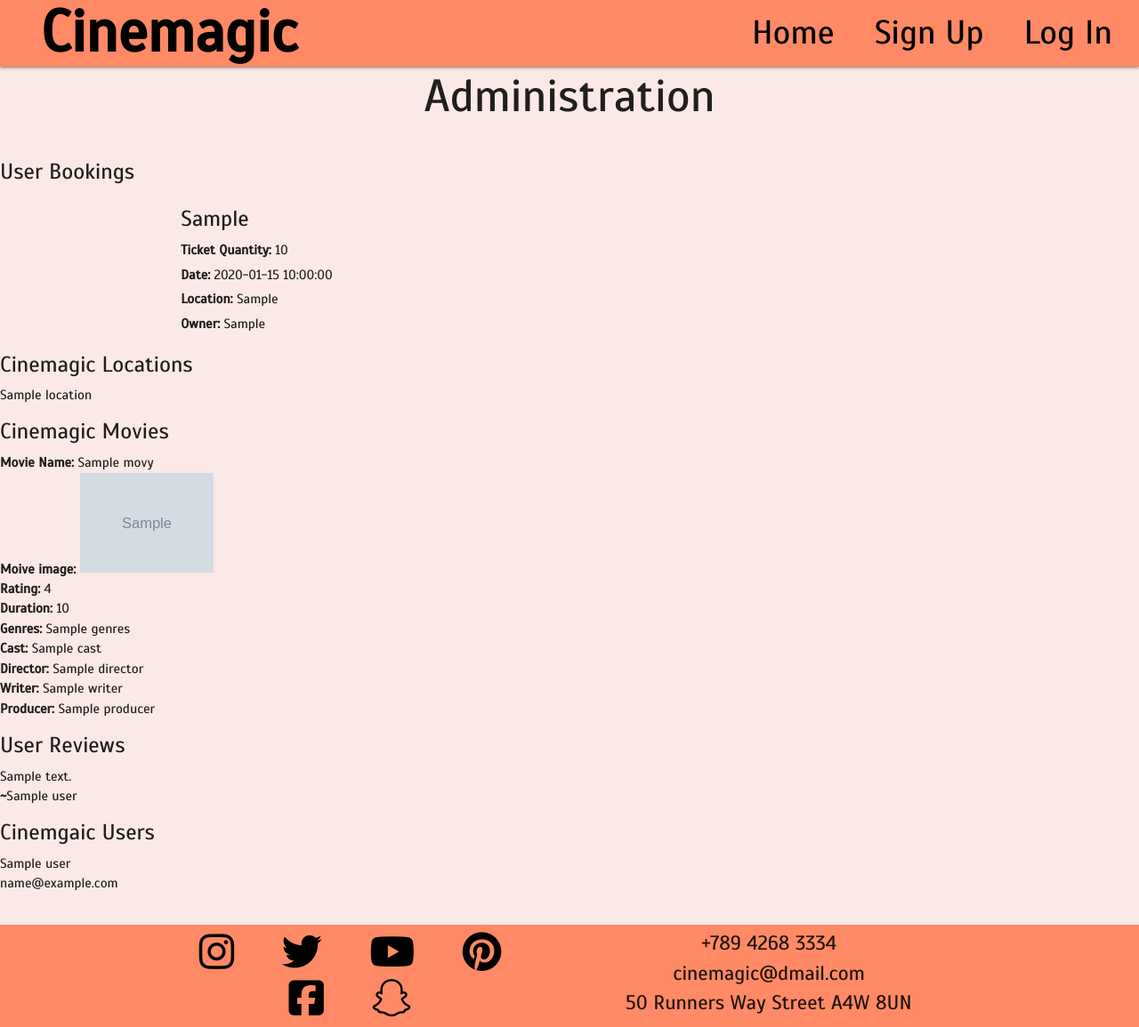
After one commit to VioletViolaVi/Milestone-Project-3, a Flask app: page /admin in a window 1280 px wide. The commit adds this page. Shown: the whole page at 89% size. Run offline with Flask 2, Linux system fonts and the light colour scheme; grey boxes marked "Sample" are stand-in pictures; a database or web service that is not in the repository returns one stand-in record (values such as "Sample title"); some libraries are stand-ins or nearby versions.

Commit message:
Add admin page and upload data from mongo db onto it.

```diff
--- a/app.py
+++ b/app.py
@@ -78,7 +78,7 @@ def signup():
         # puts new user in session cookie
         session["user"] = request.form.get("username").lower()
         flash("Sign Up Successful!")
-        flash(f"Welcome {request.form.get('username')}!")
+        flash(f"Welcome {request.form.get('username').capitalize()}!")
         return redirect(url_for("home"))
 
     return render_template("signup.html", page_title="Sign Up")
@@ -121,6 +121,7 @@ def my_bookings():
 
         reviews = {
             "reviewed_movie_name": request.form.get("selectedMovie"),
+            "user_rating": request.form.get("rating"),
             "user_review": request.form.get("commentBox"),
             "user": session["user"].title()
         }
@@ -172,12 +173,39 @@ def delete_booking(booked_details_id):
 @app.route("/logout")
 def logout():
 
-    flash("You have been logged out!")
+    flash("You Have Been Logged Out!")
     # removes session cookies to logout
     session.pop("user")
     return redirect(url_for("home"))
 
 
+@app.route("/admin")
+def admin():
+
+    # booking info brought out from mongo db
+    booking_info = mongo.db.booked_details.find()
+    # location info taken from mongo db for dropdown
+    location_names = list(mongo.db.locations.find())
+    # movie info taken from mongo db for dropdown
+    movie_names = list(mongo.db.movies.find())
+    # reviews brought out from mongo db for admin
+    reviews = list(mongo.db.reviews.find())
+    # users brought out from mongo db for admin
+    users = list(mongo.db.users.find())
+
+    return render_template("admin.html", page_title="Administration",
+                           bookings_title="User Bookings",
+                           locations_title="Cinemagic Locations",
+                           movies_title="Cinemagic Movies",
+                           users_reviews_title="User Reviews",
+                           users_title="Cinemgaic Users",
+                           booking_info=booking_info,
+                           location_names=location_names,
+                           movie_names=movie_names,
+                           reviews=reviews,
+                           users=users)
+
+
 if __name__ == "__main__":
     app.run(host=os.environ.get("IP"), port=int(
         os.environ.get("PORT")), debug=True)
--- a/static/css/style.css
+++ b/static/css/style.css
@@ -239,6 +239,24 @@ input#password {
   margin-bottom: 0px;
 }
 
+/******************************************* each modals */
+.modal {
+  width: 95%;
+}
+
+.form-item label {
+  color: black;
+  font-size: 1.2rem;
+}
+
+button,
+input,
+optgroup,
+select,
+textarea {
+  font-family: "Scada", sans-serif;
+}
+
 /******************************************* homepage modal */
 
 .datepicker-cancel,
@@ -334,23 +352,55 @@ input.select-dropdown.dropdown-trigger {
   margin: 25px 0px 0px 35px;
 }
 
-/******************************************* all modals*/
-.modal {
-  width: 95%;
+/******************************************* face rating */
+
+[type="radio"]:not(:checked),
+[type="radio"]:checked {
+  opacity: 1;
 }
 
-.form-item label {
-  color: black;
-  font-size: 1.2rem;
+.fas.fa-angry,
+.fas.fa-frown,
+.fas.fa-meh,
+.fas.fa-smile,
+.fas.fa-grin-alt {
+  font-size: 3rem;
+  cursor: pointer;
 }
 
-button,
-input,
-optgroup,
-select,
-textarea {
-  font-family: "Scada", sans-serif;
+.fas.fa-angry:hover,
+.fas.fa-frown:hover,
+.fas.fa-meh:hover,
+.fas.fa-smile:hover,
+.fas.fa-grin-alt:hover {
+  font-size: 3.1rem;
 }
+
+.fas.fa-angry {
+  color: red;
+}
+
+.fas.fa-frown {
+  color: orange;
+}
+
+.fas.fa-meh {
+  color: yellow;
+}
+
+.fas.fa-smile {
+  color: lightgreen;
+}
+
+.fas.fa-grin-alt {
+  color: green;
+}
+
+  /******************************************* admin */
+
+  .admin-images{
+      width: 10em;
+  }
 
 /****************************************************************************************************** BREAKPOINTS from bootstrap */
 @media (min-width: 576px) {
--- a/static/js/scripts.js
+++ b/static/js/scripts.js
@@ -15,76 +15,14 @@ $(document).ready(function () {
       done: "Select",
     },
   });
-// materialize carousel
-$('.carousel').carousel({
+  // materialize carousel
+  $(".carousel").carousel({
     dist: 0,
     duration: 500,
-    padding: 400,
+    padding: 200,
     numVisible: 6,
     fullWidth: true,
     indicators: true,
-    noWrap: false
+    noWrap: false,
+  });
 });
-
-
-
-
-
-
-
-
-  // materialize carousel
-//   $(".carousel.carousel-slider").carousel({
-//     fullWidth: true,
-//     indicators: true,
-//     duration: 250,
-//   });
-  // from code institute
-  //   validateMaterializeSelect();
-  //   function validateMaterializeSelect() {
-  //     if ($("select").prop("required")) {
-  //       $("select").css({
-  //         display: "block",
-  //         height: "0",
-  //         padding: "0",
-  //         width: "0",
-  //         position: "absolute",
-  //       });
-  //     }
-  //   }
-  //   $(".select-wrapper input.select-dropdown")
-  //     .on("focusin", function () {
-  //       $(this)
-  //         .parent(".select-wrapper")
-  //         .on("change", function () {
-  //           if (
-  //             $(this)
-  //               .children("ul")
-  //               .children("li.selected:not(.disabled)")
-  //               .on("click", function () {})
-  //           ) {
-  //             $(this).children("input");
-  //           }
-  //         });
-  //     })
-  //     .on("click", function () {
-  //       if (
-  //         $(this)
-  //           .parent(".select-wrapper")
-  //           .children("ul")
-  //           .children("li.selected:not(.disabled)")
-  //       ) {
-  //         $(this).parent(".select-wrapper").children("input");
-  //       } else {
-  //         $(".select-wrapper input.select-dropdown").on("focusout", function () {
-  //           if (
-  //             $(this)
-  //               .parent(".select-wrapper")
-  //               .children("select")
-  //               .prop("required")
-  //           ) {
-  //           }
-  //         });
-  //       }
-  //     });
-});
--- /dev/null
+++ b/templates/admin.html
@@ -0,0 +1,67 @@
+{% extends "base.html" %} {% block admin %}
+
+    <div class="center">
+        <h2>{{ page_title }}</h2>
+    </div>
+    <br>
+
+    <h5>{{ bookings_title }}</h5>
+        {% for booking in booking_info %}
+            <div class="container">
+                <div class="row margin-removal">
+                    <div class="booked-details col s6">
+                        <ul>
+                            <li>
+                                <h5>{{ booking.booked_movie }}</h5>
+                            </li>
+                            <li>
+                                <p><b>Ticket Quantity: </b>{{ booking.booked_ticket_quantity }}</p>
+                            </li>
+                            <li>
+                                <p><b>Date: </b>{{ booking.booked_date }}</p>
+                            </li>
+                            <li>
+                                <p><b>Location: </b>{{ booking.booked_location }}</p>
+                            </li>
+                            <li>
+                                <p><b>Owner: </b>{{ booking.booked_by }}</p>
+                            </li>
+                        </ul>
+                    </div>
+                </div>
+            </div>
+        {% endfor %}
+
+    <h5>{{ locations_title }}</h5>
+        {% for location_name in location_names %}
+            <p>{{ location_name.location_name }}</p>
+        {% endfor %}
+
+    <h5>{{ movies_title }}</h5>
+        {% for movie in movie_names %}
+            <ul>
+                <li><b>Movie Name: </b>{{ movie.movie_name }}</li>
+                <li><b>Moive image: </b><img class="admin-images" src="{{ movie.movie_poster }}" alt="A picture of a movie poster showing at Cinemagic."> </li>
+                <li><b>Rating: </b>{{ movie.rating }}</li>
+                <li><b>Duration: </b>{{ movie.duration }}</li>
+                <li><b>Genres: </b>{{ movie.genres }}</li>
+                <li><b>Cast: </b>{{ movie.cast }}</li>
+                <li><b>Director: </b>{{ movie.director }}</li>
+                <li><b>Writer: </b>{{ movie.writer }}</li>
+                <li><b>Producer: </b>{{ movie.producer }}</li>
+            </ul>
+        {% endfor %}
+
+    <h5>{{ users_reviews_title }}</h5>
+        {% for review in reviews %}
+            <p>{{ review.user_review }}</p>
+            <p><b>~</b>{{ review.user }}</p>
+        {% endfor %}
+
+    <h5>{{ users_title}}</h5>
+        {% for user in users %}
+            <p>{{ user.user }}</p>
+            <p>{{ user.email }}</p>
+        {% endfor %}
+
+{% endblock %}
--- a/templates/base.html
+++ b/templates/base.html
@@ -27,6 +27,9 @@
                     {% else %}
                         <li><a class="top-nav-links black-text" href="{{ url_for('my_bookings') }}">My Bookings</a></li>
                         <li><a class="top-nav-links black-text" href="{{ url_for('logout') }}">Log Out</a></li>
+                        {% if session.user|lower == "admin"|lower %}
+                            <li><a class="top-nav-links black-text" href="{{ url_for('admin') }}">For Admin</a></li>
+                        {% endif %}
                     {% endif %}
                 </div>
             </ul>
@@ -46,6 +49,9 @@
                 {% else %}
                     <li><a class="side-nav-links black-text waves-effect" href="{{ url_for('my_bookings') }}"><i class="fas fa-book black-text"></i>My Bookings</a></li>
                     <li><a class="side-nav-links black-text waves-effect" href="{{ url_for('logout') }}"><i class="fas fa-sign-out-alt black-text"></i>Log Out</a></li>
+                        {% if session.user|lower == "admin"|lower %}
+                            <li><a class="top-nav-links black-text" href="{{ url_for('admin') }}">For Admin</a></li>
+                        {% endif %}
                 {% endif %}
             </div>
         </ul>
@@ -80,6 +86,8 @@
         {% block my_bookings %}
         {% endblock %}
 
+        {% block admin %}
+        {% endblock %}
     </section>
 
     <footer id="socials" class="deep-orange lighten-2 center">
```
Also changed, not shown: templates/my_bookings.html (+25 -0 lines).
